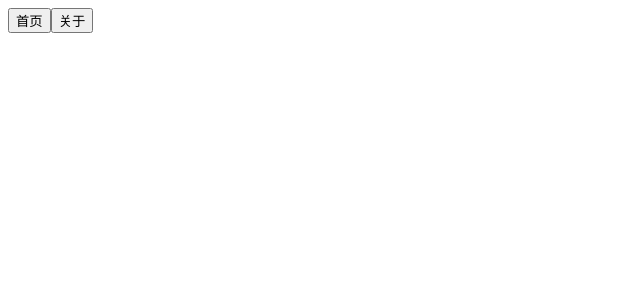
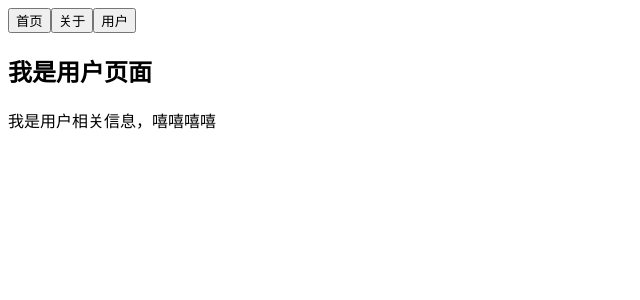
Before and after one commit to Germtao/Web, a Vue app in the folder web_vue/vue_basic/11.vue_router/learn-vue-router/: page /user/1 in a window 1280 px wide. Shown: the top 300 px of the page, without its empty margins (0-640 px from the left). Built offline with nearby package versions, Linux system fonts and the light colour scheme.

Commit message:
动态路由的使用1

```diff
--- a/web_vue/vue_basic/11.vue_router/learn-vue-router/src/App.vue
+++ b/web_vue/vue_basic/11.vue_router/learn-vue-router/src/App.vue
@@ -2,13 +2,31 @@
   <div id="app">
     <router-link to="/home" tag="button" replace="">首页</router-link>
     <router-link to="/about" tag="button" replace="">关于</router-link>
+    <router-link :to="'/user/'+userId" tag="button" replace="">用户</router-link>
+    <!-- <button @click="homeClick">首页</button> -->
+    <!-- <button @click="aboutClick">关于</button> -->
     <router-view/>
   </div>
 </template>
 
 <script>
 export default {
-  name: 'App'
+  name: 'App',
+  data() {
+    return {
+      userId: 'zhangsan'
+    }
+  }
+  // methods: {
+  //   homeClick() {
+  //     // this.$router.push('/home')
+  //     this.$router.replace('/home')
+  //   },
+  //   aboutClick() {
+  //     // this.$router.push('/about')
+  //     this.$router.replace('/about')
+  //   }
+  // }
 }
 </script>
 
--- /dev/null
+++ b/web_vue/vue_basic/11.vue_router/learn-vue-router/src/components/User.vue
@@ -0,0 +1,12 @@
+<template>
+  <div>
+    <h2>我是用户页面</h2>
+    <p>我是用户相关信息，嘻嘻嘻嘻</p>
+  </div>
+</template>
+
+<script>
+</script>
+
+<style>
+</style>
--- a/web_vue/vue_basic/11.vue_router/learn-vue-router/src/router/index.js
+++ b/web_vue/vue_basic/11.vue_router/learn-vue-router/src/router/index.js
@@ -4,6 +4,7 @@ import Router from 'vue-router'
 
 import Home from '../components/Home'
 import About from '../components/About'
+import User from '../components/User'
 
 // 1. 使用 Vue.use(插件), 安装插件
 Vue.use(Router)
@@ -24,6 +25,10 @@ export default new Router({
     {
       path: '/about',
       component: About
+    },
+    {
+      path: '/user/:userId',
+      component: User
     }
   ],
   // hash改成history
```
